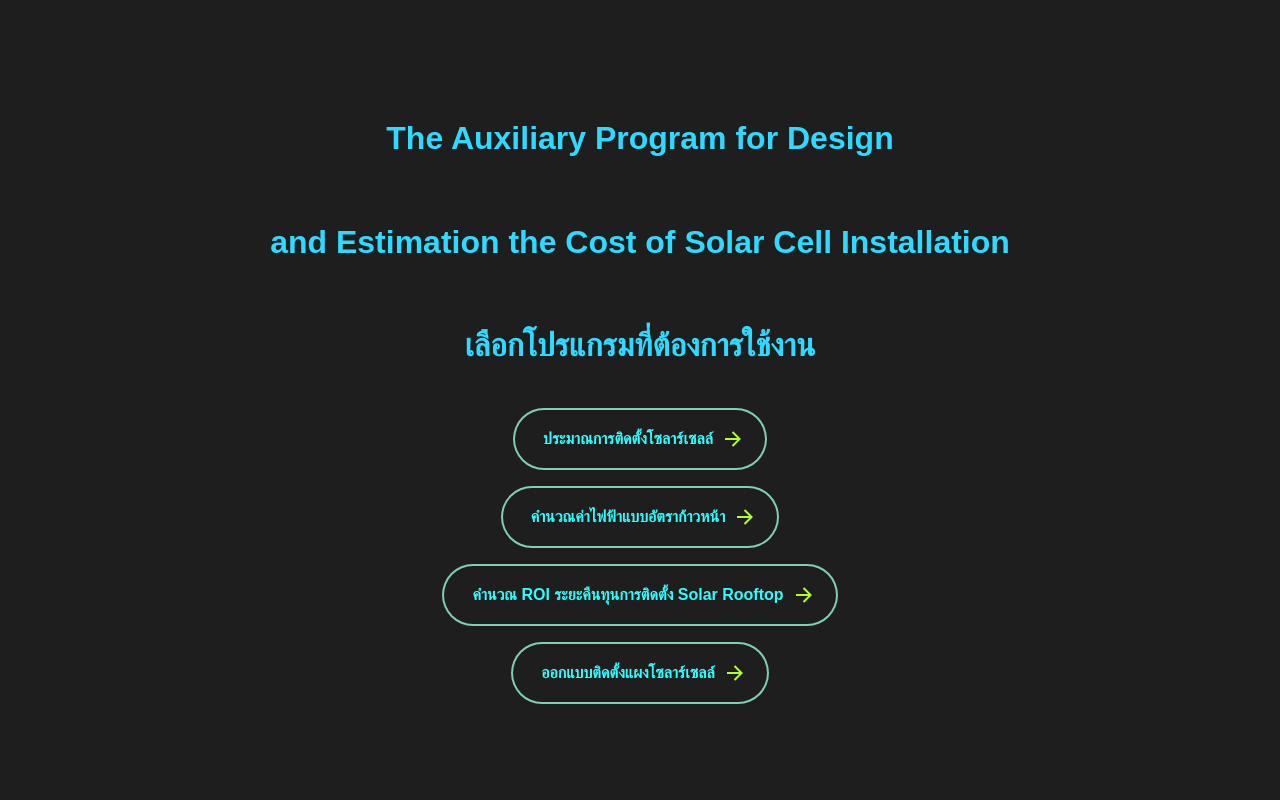
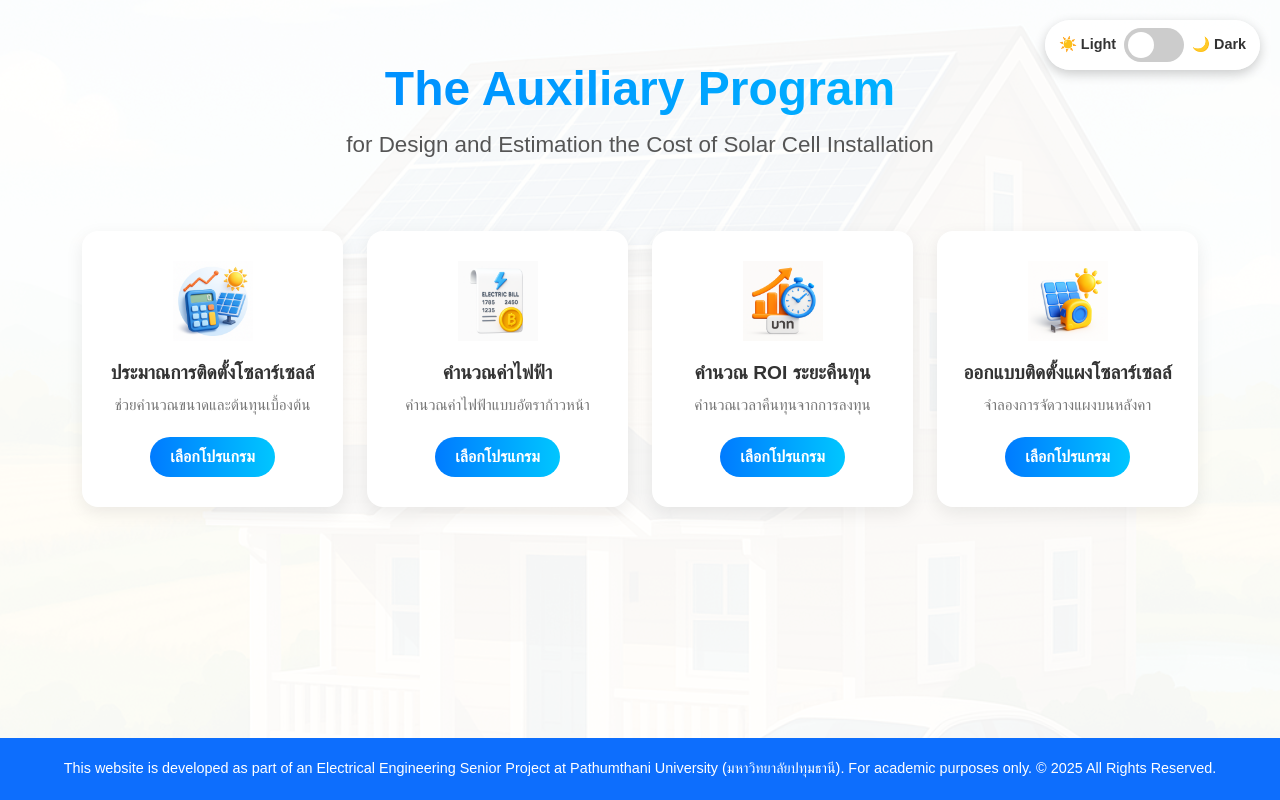
Before and after one commit to NUTptuegineering/flask-solardiy, a Flask app: page / in a window 1280 px wide. Run offline with Flask 3, Linux system fonts and the light colour scheme.

Commit message:
Add files via upload

```diff
--- a/templates/index.html
+++ b/templates/index.html
@@ -1,201 +1,245 @@
 <!DOCTYPE html>
-<html lang="th">
+<html lang="th" data-bs-theme="light">
 <head>
   <meta charset="UTF-8">
-  <title>เลือกโปรแกรม</title>
+  <meta name="viewport" content="width=device-width, initial-scale=1.0">
+  <title>Solar Program Selector</title>
+  <link href="https://cdn.jsdelivr.net/npm/bootstrap@5.3.0/dist/css/bootstrap.min.css" rel="stylesheet">
   <style>
     body {
-      font-family: sans-serif;
+      background: url('{{ url_for('static', filename='Picture1.png') }}') no-repeat center center fixed;
+      background-size: cover;
+      font-family: 'Sarabun', sans-serif;
+      transition: background-color 0.4s, color 0.4s;
+      background-blend-mode: lighten;
+      background-color: rgba(255, 255, 255, 0.5);
+    }
+    .overlay {
+      background: rgba(255, 255, 255, 0.9);
+      min-height: 100vh;
       display: flex;
       flex-direction: column;
+    }
+    .hero {
+      text-align: center;
+      padding: 60px 20px 30px 20px;
+    }
+    .hero h1 {
+      font-size: 3rem;
+      font-weight: 800;
+      background: linear-gradient(90deg, #007bff, #00c6ff);
+      -webkit-background-clip: text;
+      color: transparent;
+      margin-bottom: 10px;
+    }
+    .hero p {
+      font-size: 1.4rem;
+      color: #555;
+    }
+    .program-card {
+      background: #ffffff;
+      padding: 30px 20px;
+      border-radius: 16px;
+      text-align: center;
+      box-shadow: 0 6px 18px rgba(0,0,0,0.08);
+      transition: transform 0.3s, box-shadow 0.3s;
+      height: 100%;
+    }
+    .program-card:hover {
+      transform: translateY(-8px);
+      box-shadow: 0 10px 24px rgba(0,0,0,0.12);
+    }
+    .program-card img {
+      margin-bottom: 20px;
+      height: 64px;
+    }
+    .program-card h5 {
+      font-size: 1.2rem;
+      font-weight: 700;
+      color: #333;
+      margin-bottom: 10px;
+    }
+    .program-card p {
+      font-size: 0.95rem;
+      color: #777;
+      margin-bottom: 20px;
+    }
+    .btn-choose {
+      background: linear-gradient(90deg, #007bff, #00c6ff);
+      color: white;
+      padding: 8px 20px;
+      border-radius: 50px;
+      font-weight: 600;
+      text-decoration: none;
+      transition: background 0.3s;
+      display: inline-block;
+    }
+    .btn-choose:hover {
+      background: linear-gradient(90deg, #0056b3, #00a2d8);
+    }
+    footer {
+      background: #0d6efd;
+      color: white;
+      text-align: center;
+      padding: 20px;
+      margin-top: auto;
+      font-size: 0.9rem;
+    }
+    .toggle-container {
+      position: fixed;
+      top: 20px; /* 👈 จาก bottom ➔ เป็น top */
+      right: 20px;
+      z-index: 1000;
+      display: flex;
       align-items: center;
-      justify-content: center;
-      height: 100vh;
-      background-color: #1e1e1e;
-      margin: 0;
-      gap: 24px;
+      gap: 8px;
+      background: rgba(255, 255, 255, 0.8);
+      padding: 8px 14px;
+      border-radius: 30px;
+      box-shadow: 0 4px 12px rgba(0,0,0,0.2);
     }
 
-    h1 {
-      color: rgb(47, 217, 255);
+    .toggle-container span {
+      font-size: 0.9rem;
+      font-weight: 600;
+      color: #333;
+    }
+    .switch {
+      position: relative;
+      display: inline-block;
+      width: 60px;
+      height: 34px;
+    }
+    .switch input {
+      opacity: 0;
+      width: 0;
+      height: 0;
+    }
+    .slider {
+      position: absolute;
+      cursor: pointer;
+      top: 0;
+      left: 0;
+      right: 0;
+      bottom: 0;
+      background-color: #ccc;
+      transition: .4s;
+      border-radius: 34px;
+    }
+    .slider:before {
+      position: absolute;
+      content: "";
+      height: 26px;
+      width: 26px;
+      left: 4px;
+      bottom: 4px;
+      background-color: white;
+      transition: .4s;
+      border-radius: 50%;
+    }
+    input:checked + .slider {
+      background-color: #0d6efd;
+    }
+    input:checked + .slider:before {
+      transform: translateX(26px);
     }
 
-    .button-group {
-      display: flex;
-      flex-direction: column;
-      align-items: center;       /* ⭐ จัดปุ่มแนวนอนให้อยู่กลาง */
-      justify-content: center;   /* ⭐ จัดปุ่มแนวตั้งให้อยู่กลาง */
-      gap: 20px;
+    .dark-mode .overlay {
+      background: rgba(18, 18, 18, 0.9);
+      color: #ccc;
     }
 
+    .dark-mode .program-card {
+      background: #1e1e1e;
+      box-shadow: 0 6px 20px rgba(255,255,255,0.08);
+    }
+    .dark-mode .program-card h5,
+    .dark-mode .program-card p {
+      color: #eee;
+    }
+    .dark-mode footer {
+      background-color: #1e1e1e;
+      color: #aaa;
+    }
+    .dark-mode .program-card img {
+      filter: invert(1);
+    }
+  </style>
+</head>
 
-    .animated-button {
-      position: relative;
-      display: flex;
-      align-items: center;
-      gap: 4px;
-      padding: 16px 36px;
-      border: 4px solid;
-      border-color: transparent;
-      font-size: 16px;
-      background-color: inherit;
-      border-radius: 100px;
-      font-weight: 600;
-      color: rgb(47, 252, 255);
-      box-shadow: 0 0 0 2px rgb(126, 207, 184);
-      cursor: pointer;
-      overflow: hidden;
-      transition: all 0.6s cubic-bezier(0.23, 1, 0.32, 1);
-    }
+<body>
+  <div class="overlay">
+    <section class="hero">
+      <h1>The Auxiliary Program</h1>
+      <p>for Design and Estimation the Cost of Solar Cell Installation</p>
+    </section>
 
-    .animated-button svg {
-      position: absolute;
-      width: 24px;
-      fill: greenyellow;
-      z-index: 9;
-      transition: all 0.8s cubic-bezier(0.23, 1, 0.32, 1);
-    }
+    <section class="container my-4">
+      <div class="row g-4 justify-content-center">
+        <div class="col-md-6 col-lg-3">
+          <a href="/Project_Estimation" class="program-card d-block text-decoration-none">
+            <img src="{{ url_for('static', filename='Picture2.png') }}" alt="BOQ Calculator" style="width: 80px; height: 80px; margin-bottom: 20px; object-fit: contain;">
+            <h5>ประมาณการติดตั้งโซลาร์เซลล์</h5>
+            <p>ช่วยคำนวณขนาดและต้นทุนเบื้องต้น</p>
+            <div class="btn-choose">เลือกโปรแกรม</div>
+          </a>
 
-    .animated-button .arr-1 {
-      right: 16px;
-    }
+        </div>
+        <div class="col-md-6 col-lg-3">
+          <a href="/Cal_electric_price/" class="program-card d-block text-decoration-none">
+            <img src="{{ url_for('static', filename='Picture3.png') }}" alt="Electric Bill Calculator" style="width: 80px; height: 80px; margin-bottom: 20px; object-fit: contain;">
+            <h5>คำนวณค่าไฟฟ้า</h5>
+            <p>คำนวณค่าไฟฟ้าแบบอัตราก้าวหน้า</p>
+            <div class="btn-choose">เลือกโปรแกรม</div>
+          </a>
+        </div>
+        <div class="col-md-6 col-lg-3">
+          <a href="/ROI_Cal" class="program-card d-block text-decoration-none">
+            <img src="{{ url_for('static', filename='Picture4.png') }}" alt="Graph Money" style="width: 80px; height: 80px; margin-bottom: 20px; object-fit: contain;">
+            <h5>คำนวณ ROI ระยะคืนทุน</h5>
+            <p>คำนวณเวลาคืนทุนจากการลงทุน</p>
+            <div class="btn-choose">เลือกโปรแกรม</div>
+          </a>
+        </div>
+        <div class="col-md-6 col-lg-3">
+          <a href="/Solarpanel" class="program-card d-block text-decoration-none">
+            <img src="{{ url_for('static', filename='Picture5.png') }}" alt="Solar Panel" style="width: 80px; height: 80px; margin-bottom: 20px; object-fit: contain;">
+            <h5>ออกแบบติดตั้งแผงโซลาร์เซลล์</h5>
+            <p>จำลองการจัดวางแผงบนหลังคา</p>
+            <div class="btn-choose">เลือกโปรแกรม</div>
+          </a>
+        </div>
+      </div>
+    </section>
 
-    .animated-button .arr-2 {
-      left: -25%;
-    }
-
-    .animated-button .circle {
-      position: absolute;
-      top: 50%;
-      left: 50%;
-      transform: translate(-50%, -50%);
-      width: 20px;
-      height: 20px;
-      background-color: greenyellow;
-      border-radius: 50%;
-      opacity: 0;
-      transition: all 0.8s cubic-bezier(0.23, 1, 0.32, 1);
-    }
-
-    .animated-button .text {
-      position: relative;
-      z-index: 1;
-      transform: translateX(-12px);
-      transition: all 0.8s cubic-bezier(0.23, 1, 0.32, 1);
-    }
-
-    .animated-button:hover {
-      box-shadow: 0 0 0 12px transparent;
-      color: #212121;
-      border-radius: 12px;
-    }
-
-    .animated-button:hover .arr-1 {
-      right: -25%;
-    }
-
-    .animated-button:hover .arr-2 {
-      left: 16px;
-    }
-
-    .animated-button:hover .text {
-      transform: translateX(12px);
-    }
-
-    .animated-button:hover svg {
-      fill: #212121;
-    }
-
-    .animated-button:active {
-      scale: 0.95;
-      box-shadow: 0 0 0 4px greenyellow;
-    }
-
-    .animated-button:hover .circle {
-      width: 500px;
-      height: 500px;
-      opacity: 1;
-    }
-
-    /* ทำให้ปุ่มทำหน้าที่เหมือนลิงก์ */
-    form {
-      margin: 0;
-    }
-    .fade {
-    opacity: 0;
-    transform: translateY(10px);
-    transition: all 0.6s ease;
-    }
-
-    .fade.show {
-    opacity: 1;
-    transform: translateY(0);
-    }
+    <footer>
+      This website is developed as part of an Electrical Engineering Senior Project at Pathumthani University (มหาวิทยาลัยปทุมธานี). For academic purposes only.
+      © 2025 All Rights Reserved.
 
 
-  </style>
-</head>
-<body>
-    <h1 class="fade show">The Auxiliary Program for Design</h1>
-    <h1 class="fade show">and Estimation the Cost of Solar Cell Installation</h1>
-    <h1 id="heading2" class="fade">เลือกโปรแกรมที่ต้องการใช้งาน</h1>
-    <div class="button-group fade" id="buttonGroup">
-    <form action="/Project_Estimation">
-      <button type="submit" class="animated-button">
-        <svg viewBox="0 0 24 24" class="arr-2" xmlns="http://www.w3.org/2000/svg">
-          <path d="M16.1716 10.9999L10.8076 5.63589L12.2218 4.22168L20 11.9999L12.2218 19.778L10.8076 18.3638L16.1716 12.9999H4V10.9999H16.1716Z"></path>
-        </svg>
-        <span class="text">ประมาณการติดตั้งโซลาร์เซลล์</span>
-        <span class="circle"></span>
-        <svg viewBox="0 0 24 24" class="arr-1" xmlns="http://www.w3.org/2000/svg">
-          <path d="M16.1716 10.9999L10.8076 5.63589L12.2218 4.22168L20 11.9999L12.2218 19.778L10.8076 18.3638L16.1716 12.9999H4V10.9999H16.1716Z"></path>
-        </svg>
-      </button>
-    </form>
-
-
-    <form method="POST" action="/Cal_electric_price/">
-
-      <button type="submit" class="animated-button">
-        <svg viewBox="0 0 24 24" class="arr-2" xmlns="http://www.w3.org/2000/svg">
-          <path d="M16.1716 10.9999L10.8076 5.63589L12.2218 4.22168L20 11.9999L12.2218 19.778L10.8076 18.3638L16.1716 12.9999H4V10.9999H16.1716Z"></path>
-        </svg>
-        <span class="text">คำนวณค่าไฟฟ้าแบบอัตราก้าวหน้า</span>
-        <span class="circle"></span>
-        <svg viewBox="0 0 24 24" class="arr-1" xmlns="http://www.w3.org/2000/svg">
-          <path d="M16.1716 10.9999L10.8076 5.63589L12.2218 4.22168L20 11.9999L12.2218 19.778L10.8076 18.3638L16.1716 12.9999H4V10.9999H16.1716Z"></path>
-        </svg>
-      </button>
-    </form>
-
-    <form action="/ROI_Cal">
-      <button type="submit" class="animated-button">
-        <svg viewBox="0 0 24 24" class="arr-2" xmlns="http://www.w3.org/2000/svg">
-          <path d="M16.1716 10.9999L10.8076 5.63589L12.2218 4.22168L20 11.9999L12.2218 19.778L10.8076 18.3638L16.1716 12.9999H4V10.9999H16.1716Z"></path>
-        </svg>
-        <span class="text">คำนวณ ROI ระยะคืนทุนการติดตั้ง Solar Rooftop</span>
-        <span class="circle"></span>
-        <svg viewBox="0 0 24 24" class="arr-1" xmlns="http://www.w3.org/2000/svg">
-          <path d="M16.1716 10.9999L10.8076 5.63589L12.2218 4.22168L20 11.9999L12.2218 19.778L10.8076 18.3638L16.1716 12.9999H4V10.9999H16.1716Z"></path>
-        </svg>
-      </button>
-    </form>
-
-    <form action="/Solarpanel">
-        <button type="submit" class="animated-button">
-          <svg viewBox="0 0 24 24" class="arr-2" xmlns="http://www.w3.org/2000/svg">
-            <path d="M16.1716 10.9999L10.8076 5.63589L12.2218 4.22168L20 11.9999L12.2218 19.778L10.8076 18.3638L16.1716 12.9999H4V10.9999H16.1716Z"></path>
-          </svg>
-          <span class="text">ออกแบบติดตั้งแผงโซลาร์เซลล์</span>
-          <span class="circle"></span>
-          <svg viewBox="0 0 24 24" class="arr-1" xmlns="http://www.w3.org/2000/svg">
-            <path d="M16.1716 10.9999L10.8076 5.63589L12.2218 4.22168L20 11.9999L12.2218 19.778L10.8076 18.3638L16.1716 12.9999H4V10.9999H16.1716Z"></path>
-          </svg>
-        </button>
-      </form>
+    </footer>
   </div>
 
+  <div class="toggle-container">
+    <span>☀️ Light</span>
+    <label class="switch">
+      <input type="checkbox" onclick="toggleDarkMode()">
+      <span class="slider"></span>
+    </label>
+    <span>🌙 Dark</span>
+  </div>
+
+  <script>
+    function toggleDarkMode() {
+      const html = document.documentElement;
+      if (html.getAttribute('data-bs-theme') === 'dark') {
+        html.setAttribute('data-bs-theme', 'light');
+        document.body.classList.remove('dark-mode');
+      } else {
+        html.setAttribute('data-bs-theme', 'dark');
+        document.body.classList.add('dark-mode');
+      }
+    }
+  </script>
 </body>
-<script src="{{ url_for('static', filename='script.js') }}"></script>
-
 </html>
```
